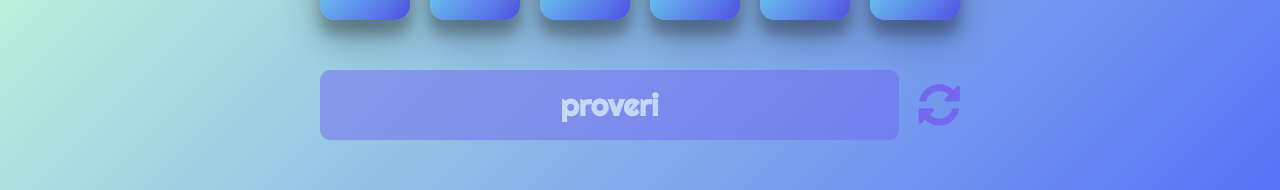
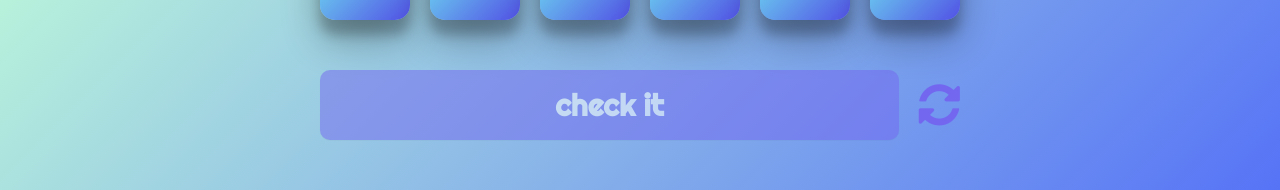
Before and after one commit to Stesic/word-guessing-game, a React (Create React App) app: page / in a window 1280 px wide. Shown: the part 365-555 px from the top of the page. Built offline with nearby package versions, Linux system fonts and the light colour scheme.

Commit message:
Change favicon, style update, failed game view update

```diff
--- a/public/index.html
+++ b/public/index.html
@@ -2,7 +2,7 @@
 <html lang="en">
   <head>
     <meta charset="utf-8" />
-    <link rel="icon" href="%PUBLIC_URL%/favicon.ico" />
+    <link rel="icon" href="%PUBLIC_URL%/images/growthmill.jpg" />
     <link
       rel="stylesheet"
       href="https://cdnjs.cloudflare.com/ajax/libs/font-awesome/4.7.0/css/font-awesome.min.css"
@@ -35,7 +35,7 @@
       work correctly both with client-side routing and a non-root public URL.
       Learn how to configure a non-root public URL by running `npm run build`.
     -->
-    <title>React App</title>
+    <title>growthmill task</title>
   </head>
   <body>
     <noscript>You need to enable JavaScript to run this app.</noscript>
--- a/src/App.css
+++ b/src/App.css
@@ -1,16 +1,21 @@
 .container {
   display: flex;
   flex-direction: column;
-  justify-content: center;
+  justify-content: start;
   align-items: center;
   margin: 0 auto;
   gap: 50px;
   background-image: linear-gradient(135deg, #c2ffd8 10%, #465efb 100%);
   height: 100vh;
   position: relative;
-  padding: 0 20px;
+  padding: 20px 20px;
+  overflow-y: scroll;
+  max-height: 80%;
 
   @media only screen and (min-width: 600px) {
+    justify-content: center;
+    align-items: center;
     padding: 0;
+    height: 100vh;
   }
 }
--- a/src/App.tsx
+++ b/src/App.tsx
@@ -6,7 +6,7 @@ import { dictionaryData } from "./data/dictionaryData";
 import FailedGame from "./components/FailedGame/FailedGame";
 import CompletedGame from "./components/CompletedGame/CompletedGame";
 
-const maxAttempts = 5;
+const maxAttempts = 7;
 
 const initialAttemptState = [0];
 
@@ -48,7 +48,9 @@ function App() {
   }
 
   if (attempts.length - 1 === maxAttempts) {
-    return <FailedGame handleStartNewGame={handleStartNewGame} />;
+    return (
+      <FailedGame handleStartNewGame={handleStartNewGame} word={guessingWord} />
+    );
   }
 
   if (isCompleted) {
--- /dev/null
+++ b/src/components/FailedGame/FailedGame.style.css
@@ -0,0 +1,9 @@
+.failed-word {
+  padding: 0;
+  margin: 0;
+  font-weight: 700;
+  font-size: 20px;
+  @media only screen and (min-width: 600px) {
+    font-size: 30px;
+  }
+}
--- a/src/components/FailedGame/FailedGame.tsx
+++ b/src/components/FailedGame/FailedGame.tsx
@@ -1,11 +1,13 @@
-import React from "react";
 import StartNewGame from "../StartNewGame/StartNewGame";
 
+import "./FailedGame.style.css";
+
 type Props = {
-  handleStartNewGame: any;
+  handleStartNewGame: () => void;
+  word: string;
 };
 
-function FailedGame({ handleStartNewGame }: Props) {
+function FailedGame({ handleStartNewGame, word }: Props) {
   return (
     <div className="container">
       <img
@@ -14,6 +16,14 @@ function FailedGame({ handleStartNewGame }: Props) {
         src="/images/betterLuck.svg"
         alt="better-luck"
       />
+      <div className="failed-word">
+        <b>
+          Your word was:{" "}
+          <i>
+            <q>{word.toUpperCase()}</q>
+          </i>
+        </b>
+      </div>
       <StartNewGame handleClick={handleStartNewGame} />
     </div>
   );
--- a/src/components/SubmitButton/SubmitButton.style.css
+++ b/src/components/SubmitButton/SubmitButton.style.css
@@ -3,7 +3,7 @@
   flex: 1;
   flex-direction: column;
   align-items: center;
-  padding: 1rem;
+  padding: 1rem 2rem;
 
   border-radius: 10px;
   font-size: 30px;
--- a/src/components/SubmitButton/SubmitButton.tsx
+++ b/src/components/SubmitButton/SubmitButton.tsx
@@ -13,7 +13,7 @@ function SubmitButton({ handleClick, disabled }: Props) {
       }}
       className={`submit-btn  ${disabled && "disabled"}`}
     >
-      <span>Proveri</span>
+      <span>Check it</span>
     </div>
   );
 }
```
Also changed, not shown: public/images/growthmill.jpg (added).
